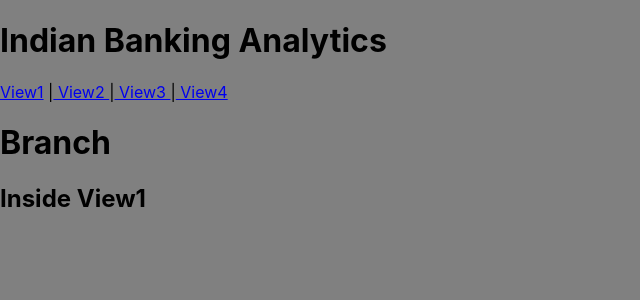
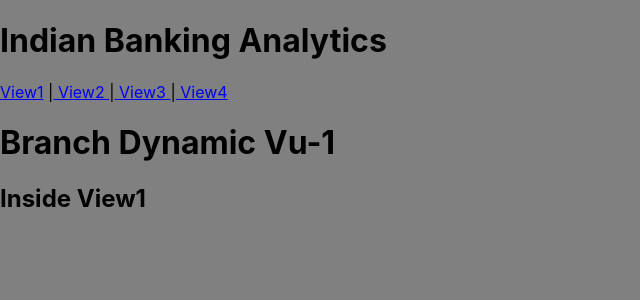
Before and after one commit to Saket-dev-2016/iba, a React (Create React App) app: page /view1 in a window 1280 px wide. Shown: the top 300 px of the page, without its empty margins (0-640 px from the left). Built offline with nearby package versions, Linux system fonts and the light colour scheme.

Commit message:
change test

```diff
--- a/src/components/view1/View1.js
+++ b/src/components/view1/View1.js
@@ -5,7 +5,7 @@ class View1 extends React.Component
     render()
     {
         return <React.Fragment>
-            <h1>Branch </h1>
+            <h1>Branch Dynamic Vu-1</h1>
             <h2> Inside View1</h2>
             </React.Fragment>
     }
```
